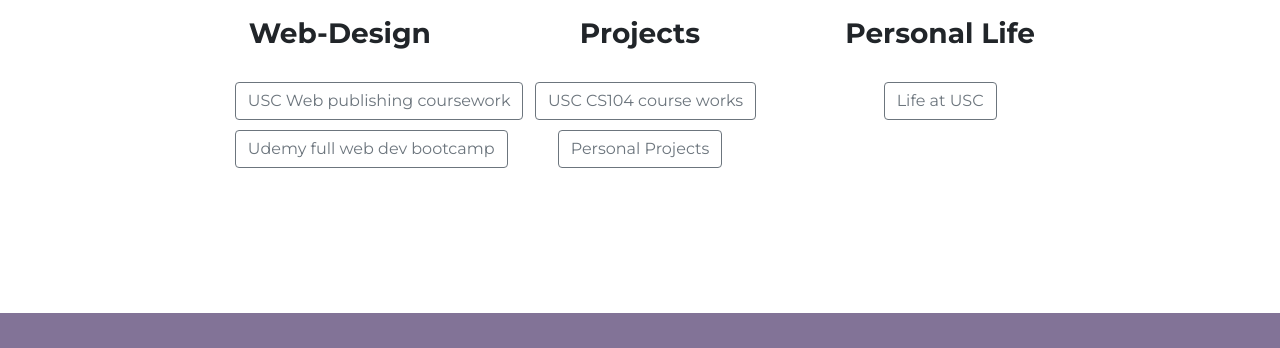
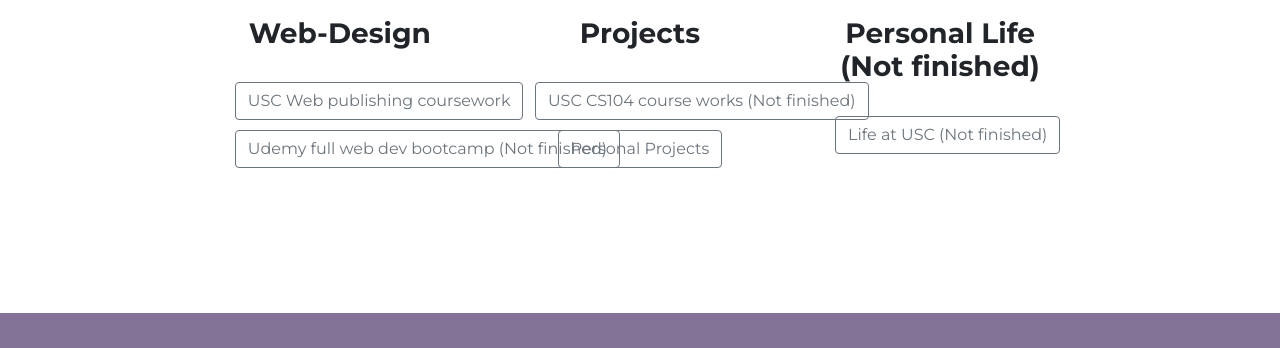
Before and after one commit to Enji-shaking/web_dev, a plain HTML site: page index.html in a window 1280 px wide. Shown: the part 882-1230 px from the top of the page. Drawn offline with nearby package versions, Linux system fonts and the light colour scheme; a web font is replaced by a local one.

Commit message:
portfolio 5.2

```diff
--- a/index.html
+++ b/index.html
@@ -68,20 +68,20 @@
         <h3>Web-Design</h3>
         <br>
         <a href="itp104.html" class="btn btn-outline-secondary project-btns">USC Web publishing coursework</a>
-        <a href="#" class="btn btn-outline-secondary project-btns">Udemy full web dev bootcamp</a>
+        <a href="#" class="btn btn-outline-secondary project-btns">Udemy full web dev bootcamp (Not finished)</a>
       </div>
       <div class="col-lg-4 project-box">
         <i class="fas fa-project-diagram webIcon fa-4x"></i>
         <h3>Projects</h3>
         <br>
-        <a href="#" class="btn btn-outline-secondary project-btns">USC CS104 course works</a>
+        <a href="#" class="btn btn-outline-secondary project-btns">USC CS104 course works (Not finished)</a>
         <a href="personal-projects.html" class="btn btn-outline-secondary project-btns">Personal Projects</a>
       </div>
       <div class="col-lg-4 project-box">
         <i class="fas fa-heart webIcon fa-4x"></i>
-        <h3>Personal Life</h3>
+        <h3>Personal Life (Not finished)</h3>
         <br>
-        <a href="#" class="btn btn-outline-secondary project-btns">Life at USC</a>
+        <a href="#" class="btn btn-outline-secondary project-btns">Life at USC (Not finished)</a>
       </div>
     </div>
   </section>
```
Also changed, not shown: 1 other file.
